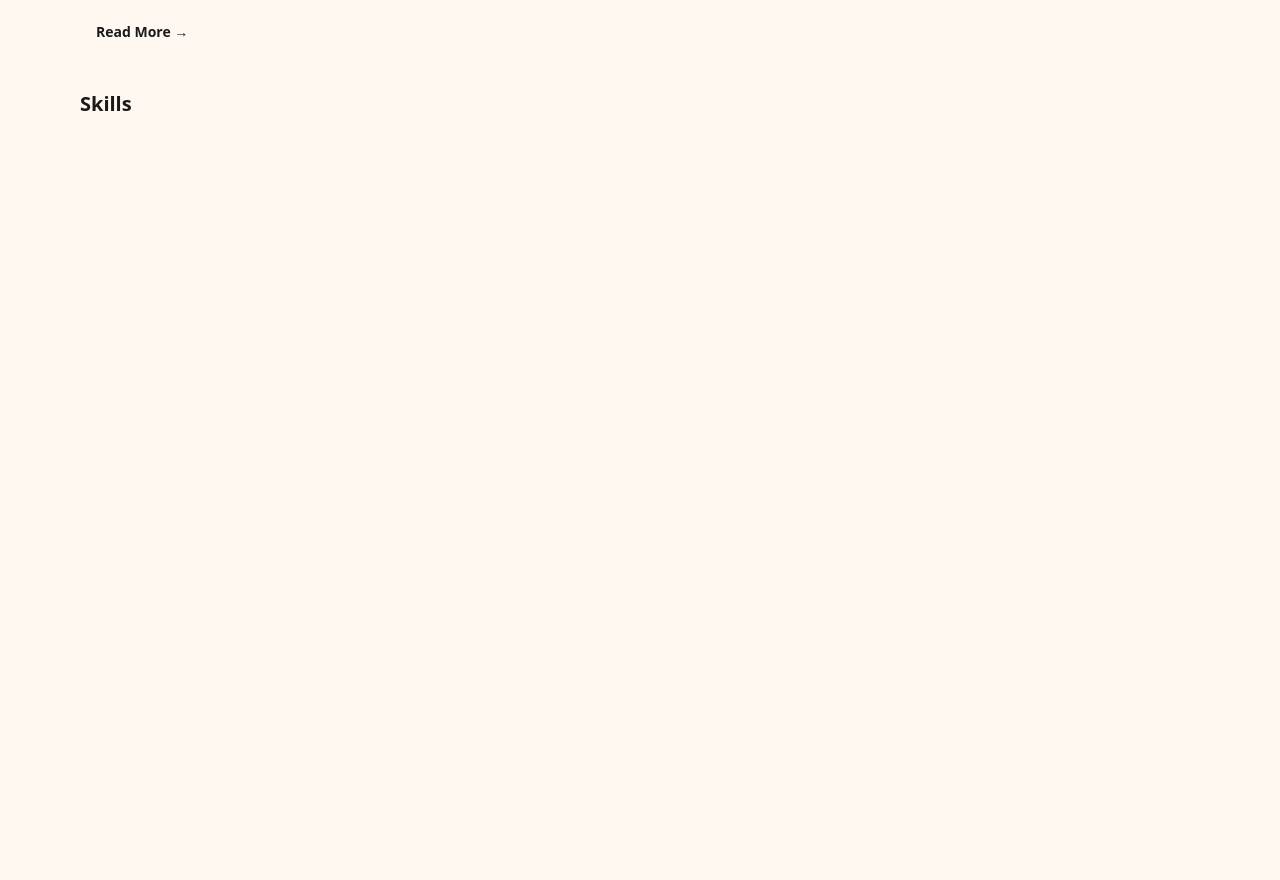
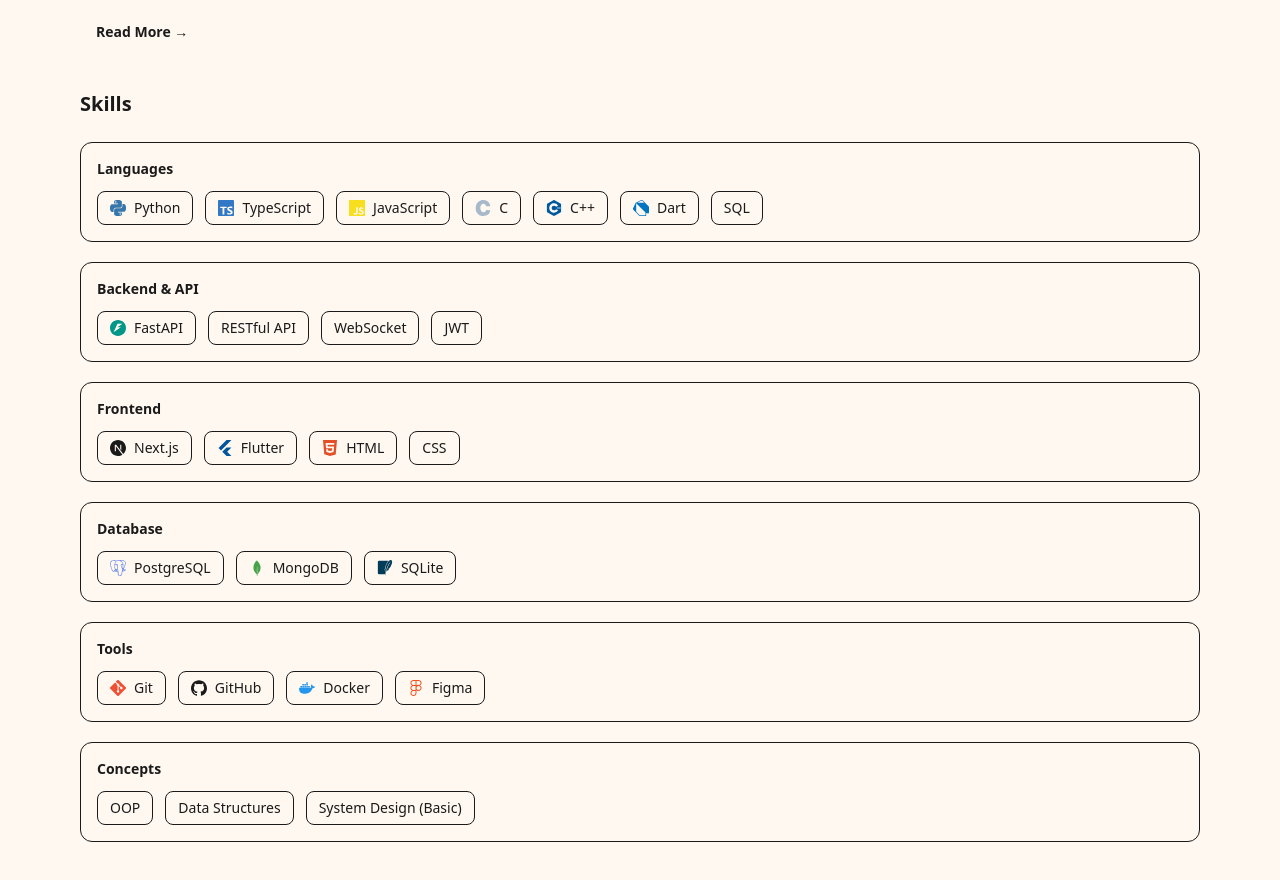
Before and after one commit to Pjizen0143/RSU-Portfolio, a Next.js app in the folder frontend/: page / in a window 1280 px wide. Shown: the part 530-1410 px from the top of the page. Built offline with nearby package versions, Linux system fonts and the light colour scheme.

Commit message:
feat: add Skills Sections

```diff
--- a/frontend/app/(user)/page.tsx
+++ b/frontend/app/(user)/page.tsx
@@ -1,3 +1,4 @@
+import SkillsSection from "@/components/ui/sections/SkillsSection";
 import AboutSection from "../../components/ui/sections/AboutSection";
 
 export default function Home() {
@@ -20,12 +21,7 @@
       </section>
       <div className="h-20"></div>
       <AboutSection />
-      <div className="h-10"></div>
-      <section className="mx-20">
-        <h2 className="text-xl font-bold">
-          Skills
-        </h2>
-      </section>
+      <SkillsSection />
       <div className="h-2000"></div>
     </>
   );
--- /dev/null
+++ b/frontend/components/ui/sections/SkillsSection.tsx
@@ -0,0 +1,119 @@
+import {
+    SiPython,
+    SiFlutter,
+    SiPostgresql,
+    SiFastapi,
+    SiTypescript,
+    SiJavascript,
+    SiGit,
+    SiDocker,
+    SiC,
+    SiCplusplus,
+    SiDart,
+    SiMongodb,
+    SiSqlite,
+    SiNextdotjs,
+    SiHtml5,
+    SiCss,
+    SiGithub,
+    SiFigma,
+} from "react-icons/si";
+
+const skillGroups = [
+    {
+        title: "Languages",
+        skills: [
+            { name: "Python", icon: SiPython, color: "#3776AB" },
+            { name: "TypeScript", icon: SiTypescript, color: "#3178C6" },
+            { name: "JavaScript", icon: SiJavascript, color: "#F7DF1E" },
+            { name: "C", icon: SiC, color: "#A8B9CC" },
+            { name: "C++", icon: SiCplusplus, color: "#00599C" },
+            { name: "Dart", icon: SiDart, color: "#0175C2" },
+            { name: "SQL", icon: null },
+        ],
+    },
+    {
+        title: "Backend & API",
+        skills: [
+            { name: "FastAPI", icon: SiFastapi, color: "#009688" },
+            { name: "RESTful API", icon: null },
+            { name: "WebSocket", icon: null },
+            { name: "JWT", icon: null },
+        ],
+    },
+    {
+        title: "Frontend",
+        skills: [
+            { name: "Next.js", icon: SiNextdotjs, color: "bg-primary" },
+            { name: "Flutter", icon: SiFlutter, color: "#02569B" },
+            { name: "HTML", icon: SiHtml5, color: "#E34F26" },
+            { name: "CSS", icon: SiCss, color: "#1572B6" },
+        ],
+    },
+    {
+        title: "Database",
+        skills: [
+            { name: "PostgreSQL", icon: SiPostgresql, color: "#4169E1" },
+            { name: "MongoDB", icon: SiMongodb, color: "#47A248" },
+            { name: "SQLite", icon: SiSqlite, color: "#003B57" },
+        ],
+    },
+    {
+        title: "Tools",
+        skills: [
+            { name: "Git", icon: SiGit, color: "#F05032" },
+            { name: "GitHub", icon: SiGithub, color: "bg-primary" },
+            { name: "Docker", icon: SiDocker, color: "#2496ED" },
+            { name: "Figma", icon: SiFigma, color: "#F24E1E" },
+        ],
+    },
+    {
+        title: "Concepts",
+        skills: [
+            { name: "OOP", icon: null },
+            { name: "Data Structures", icon: null },
+            { name: "System Design (Basic)", icon: null },
+        ],
+    },
+];
+
+export default function SkillsSection() {
+    return (
+        <section className="mx-20 mt-10">
+            <h2 className="text-xl font-bold mb-6">Skills</h2>
+
+            <div className="flex flex-col gap-5">
+                {skillGroups.map((group) => (
+                    <div
+                        key={group.title}
+                        className="border border-primary rounded-xl p-4"
+                    >
+                        <h3 className="text-sm font-semibold mb-3 text-primary">
+                            {group.title}
+                        </h3>
+
+                        <div className="flex flex-wrap gap-3">
+                            {group.skills.map((skill) => {
+                                const Icon = skill.icon;
+
+                                return (
+                                    <div
+                                        key={skill.name}
+                                        className="flex cursor-default items-center gap-2 px-3 py-1.5
+                    border border-primary rounded-lg text-sm
+                    hover:scale-105 transition"
+                                    >
+                                        {Icon && (
+                                            <Icon size={16} color={skill.color} />
+                                        )}
+                                        <span>{skill.name}</span>
+                                    </div>
+                                );
+                            })}
+                        </div>
+                    </div>
+                ))}
+            </div>
+        </section>
+    );
+}
```
